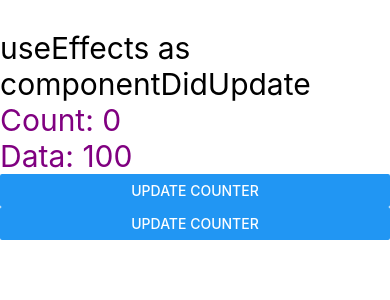
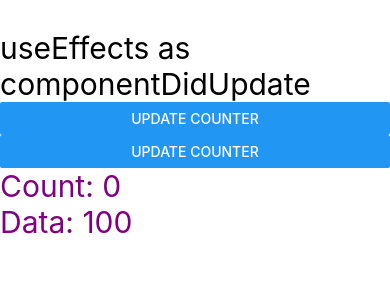
Before and after one commit to mtalhaleo2002/RN-App-From-Bg, a React Native app: screen / in a window 390 px wide. Shown: the top 300 px of the page. Built offline with nearby package versions, Linux system fonts and the light colour scheme.

Commit message:
useEffectHook As componentDidUpdate Life Cycle Method ( Specific Props )

```diff
--- a/App.tsx
+++ b/App.tsx
@@ -5,24 +5,43 @@ const App = () => {
   const [count, setCount] = useState(0);
   const [data, setData] = useState(100);
 
-  useEffect(() => {
-    console.log('Data is Updated');
-  }, [data]); // only when data changes
+  // useEffect(() => {
+  //   console.log('Data is Updated');
+  // }, [data]); // only when data changes
 
-  useEffect(() => {
-    console.log('Count is Updated');
-  }, [count]); // only when count changes
+  // useEffect(() => {
+  //   console.log('Count is Updated');
+  // }, [count]); // only when count changes
 
   return (
     <View>
       <Text style={{ color: 'black', fontSize: 30, marginTop: 30 }}>
         useEffects as componentDidUpdate
       </Text>
-      <Text style={{ color: 'purple', fontSize: 30 }}>Count: {count}</Text>
-      <Text style={{ color: 'purple', fontSize: 30 }}>Data: {data}</Text>
+      {/* <Text style={{ color: 'purple', fontSize: 30 }}>Count: {count}</Text> */}
+      {/* <Text style={{ color: 'purple', fontSize: 30 }}>Data: {data}</Text> */}
 
       <Button title="Update Counter" onPress={() => setCount(count + 1)} />
       <Button title="Update Counter" onPress={() => setData(data + 1)} />
+      <User info={{ count, data }} />
+    </View>
+  );
+};
+
+const User = (props: any) => {
+  // console.log(props.info.count);
+
+  useEffect(() => {
+    console.log('Call when data props will change');
+  }, [props.info.data]);
+  return (
+    <View>
+      <Text style={{ color: 'purple', fontSize: 30 }}>
+        Count: {props.info.count}
+      </Text>
+      <Text style={{ color: 'purple', fontSize: 30 }}>
+        Data: {props.info.data}
+      </Text>
     </View>
   );
 };
```
